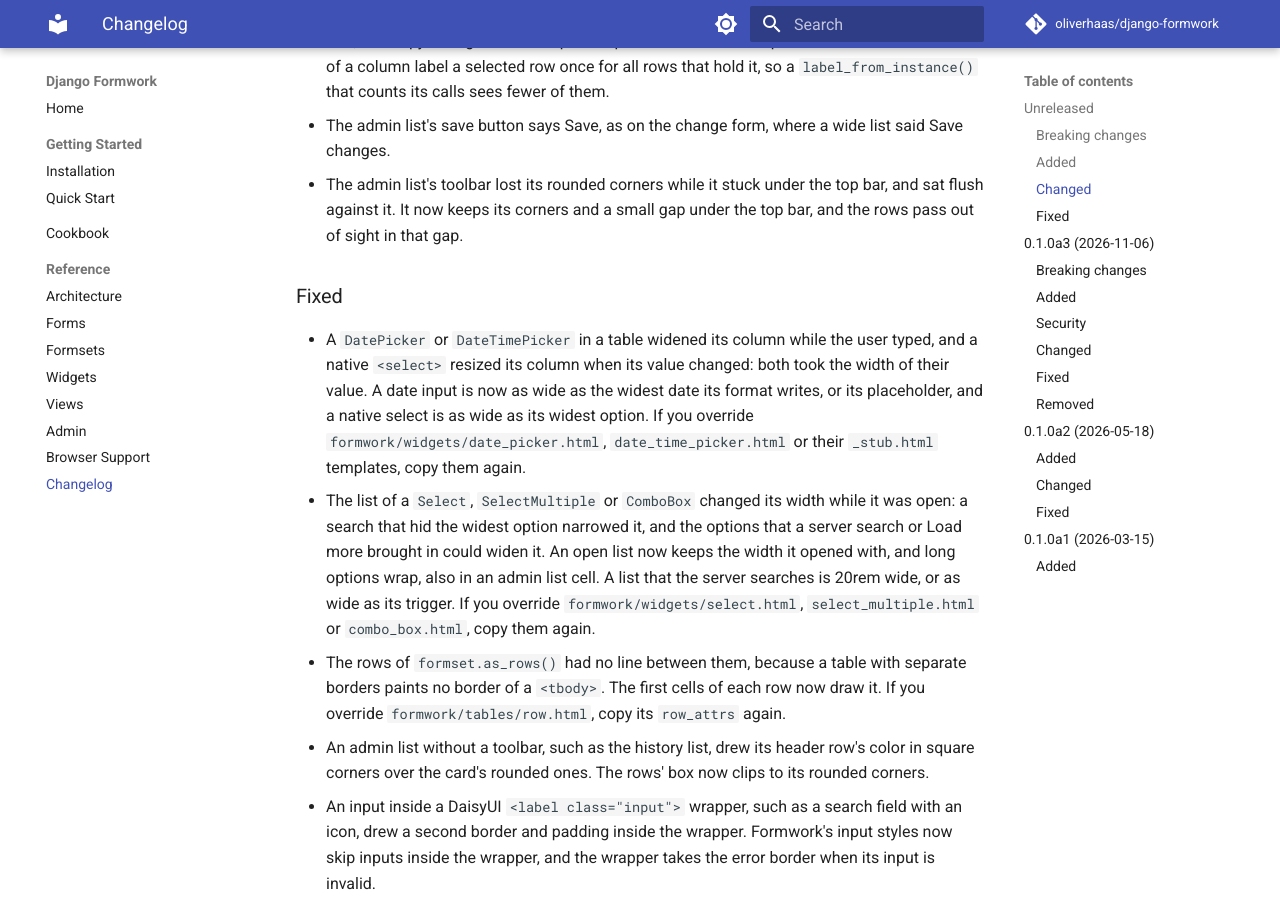
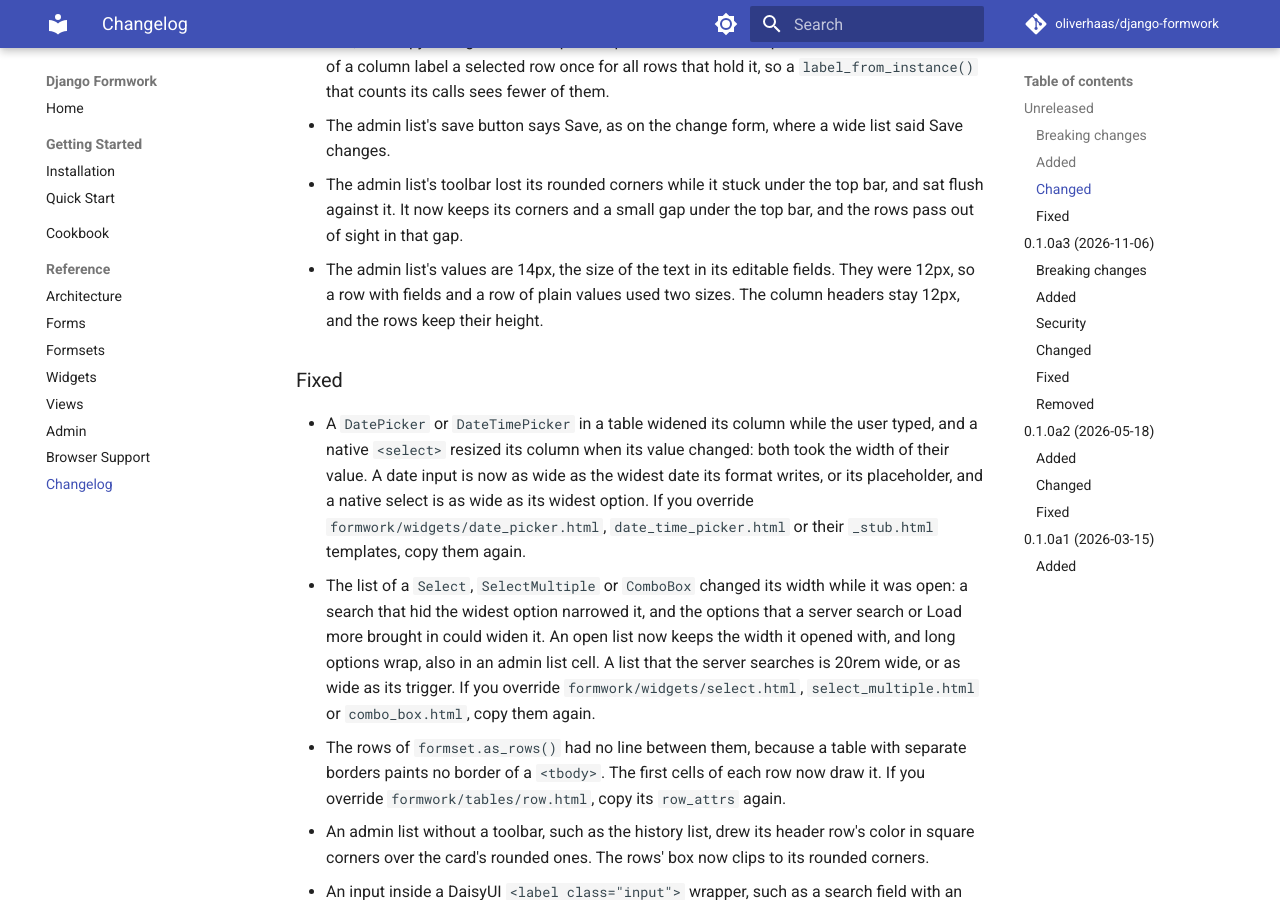
Before and after one commit to oliverhaas/django-formwork, an MkDocs documentation site: the page built from docs/reference/changelog.md, in a window 1280 px wide and 900 px high, scrolled down 8920 px. Built offline with MkDocs 1.6.1 and Material for MkDocs 9.7.7, drawn with Linux system fonts in a browser that asks for light colours; comment, search, counter and statistics services are not loaded; the version menu is left out.

Commit message:
fix(admin): set the list's values in the size of its fields

```diff
--- a/django_formwork/admin/static/formwork_admin/admin.css
+++ b/django_formwork/admin/static/formwork_admin/admin.css
@@ -67,6 +67,12 @@
 
 #changelist-table td[data-editable] {
   padding-block: 0.1875rem;
+}
+
+/* A badge or a checkbox is as high as a line of the row's text. On the text's baseline it would reach
+   below the line and make the row 1.4px higher. */
+#changelist-table > tbody > tr[data-pk] > td > :is(.badge, .checkbox) {
+  vertical-align: top;
 }
 
 /* Each row is a <tbody> of its own. DaisyUI draws the line under every row of a body but its last,
--- a/docs/reference/changelog.md
+++ b/docs/reference/changelog.md
@@ -365,6 +365,9 @@
 - The admin list's toolbar lost its rounded corners while it stuck under the top bar, and
   sat flush against it. It now keeps its corners and a small gap under the top bar, and
   the rows pass out of sight in that gap.
+- The admin list's values are 14px, the size of the text in its editable fields. They
+  were 12px, so a row with fields and a row of plain values used two sizes. The column
+  headers stay 12px, and the rows keep their height.
 
 ### Fixed
 
```
Also changed, not shown: 1 other file.
